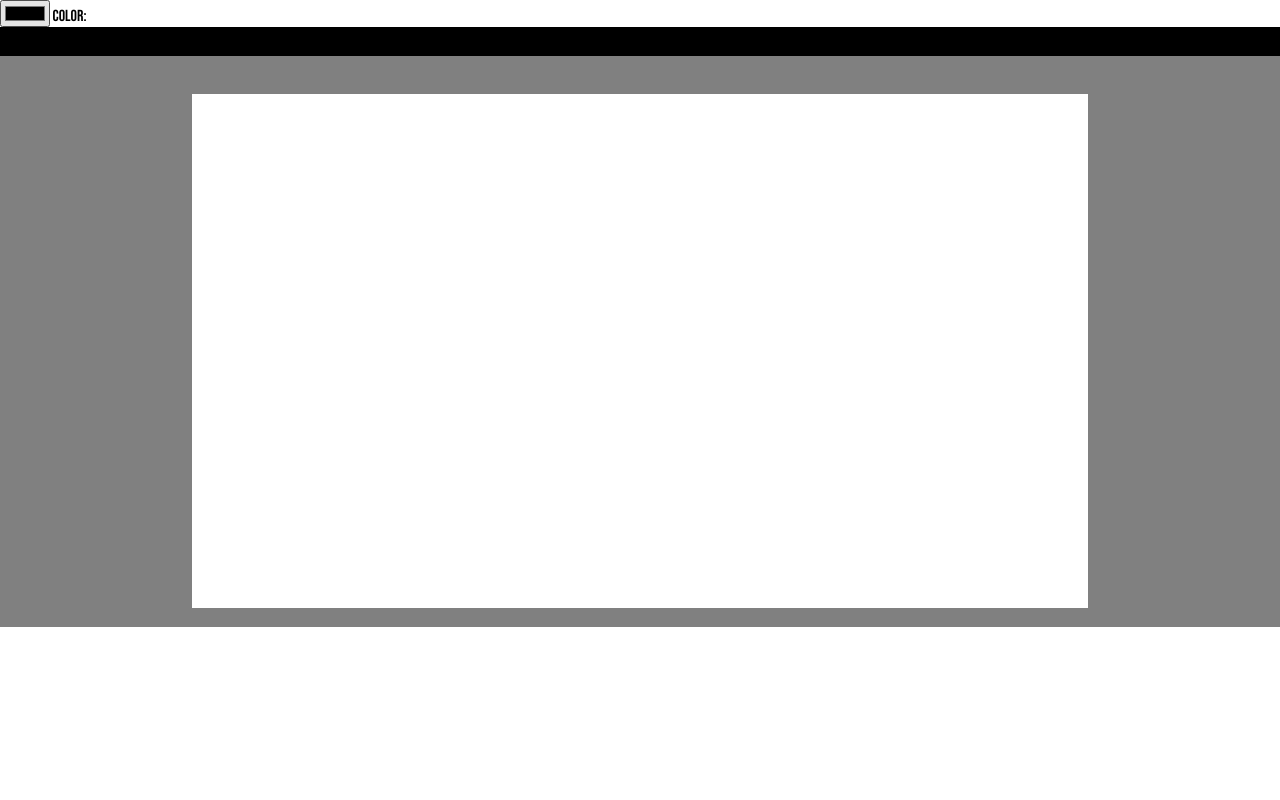
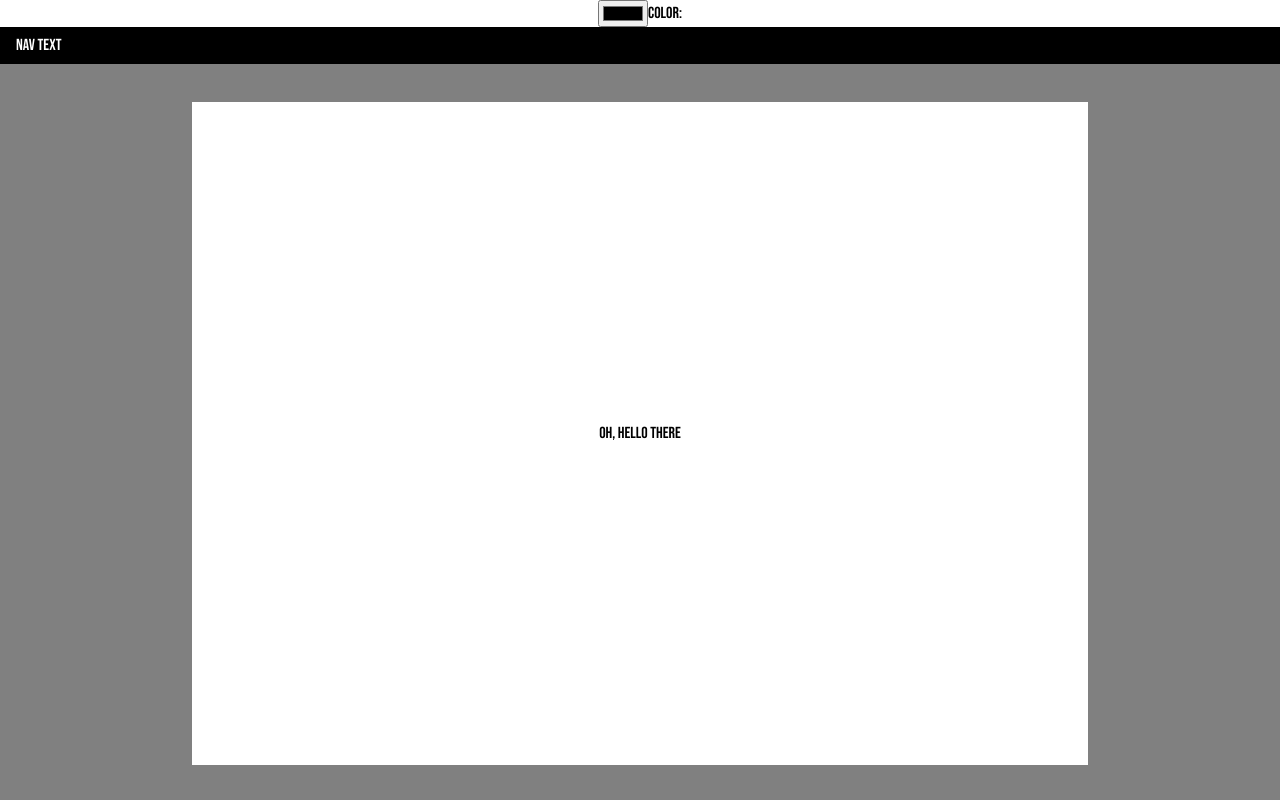
Before and after one commit to Samcraig77/color-picker-scrimba, a plain HTML site: page index.html in a window 1280 px wide. Drawn offline with Linux system fonts and the light colour scheme.

Commit message:
virtual containers finished, ids added

```diff
--- a/index.html
+++ b/index.html
@@ -11,24 +11,21 @@
     <title>Sam's Color Picker</title>
 </head>
 <body>
-    <nav>
+    <nav class="nav">
         <input type="color" id="color-picker" />
         <label for="color-picker">Color:
             <span id="color-chosen"><!-- getColor() value here --></span>
         </label>
     </nav>
-    <main class="colors-container">
-        <div class="virtual-body">
-            <div class="virtual-nav"></div>
+    <div class="virtual-body">
+        <div class="virtual-nav" id="virtual-nav">Nav text</div>
 
-            <div class="virtual-main">
-                <div class="virtual-bubble">
-
-                    <!-- <p class="virtual-words"></p> -->
-                </div>
+        <div class="virtual-main" id="virtual-main">
+            <div class="virtual-bubble" id="virtual-bubble">
+                <p class="virtual-text" id="virtual-text"> Oh, hello there</he></p>
             </div>
         </div>
-    </main>
+    </div>
     <script src="script.js"></script>
 </body>
 </html>
```
